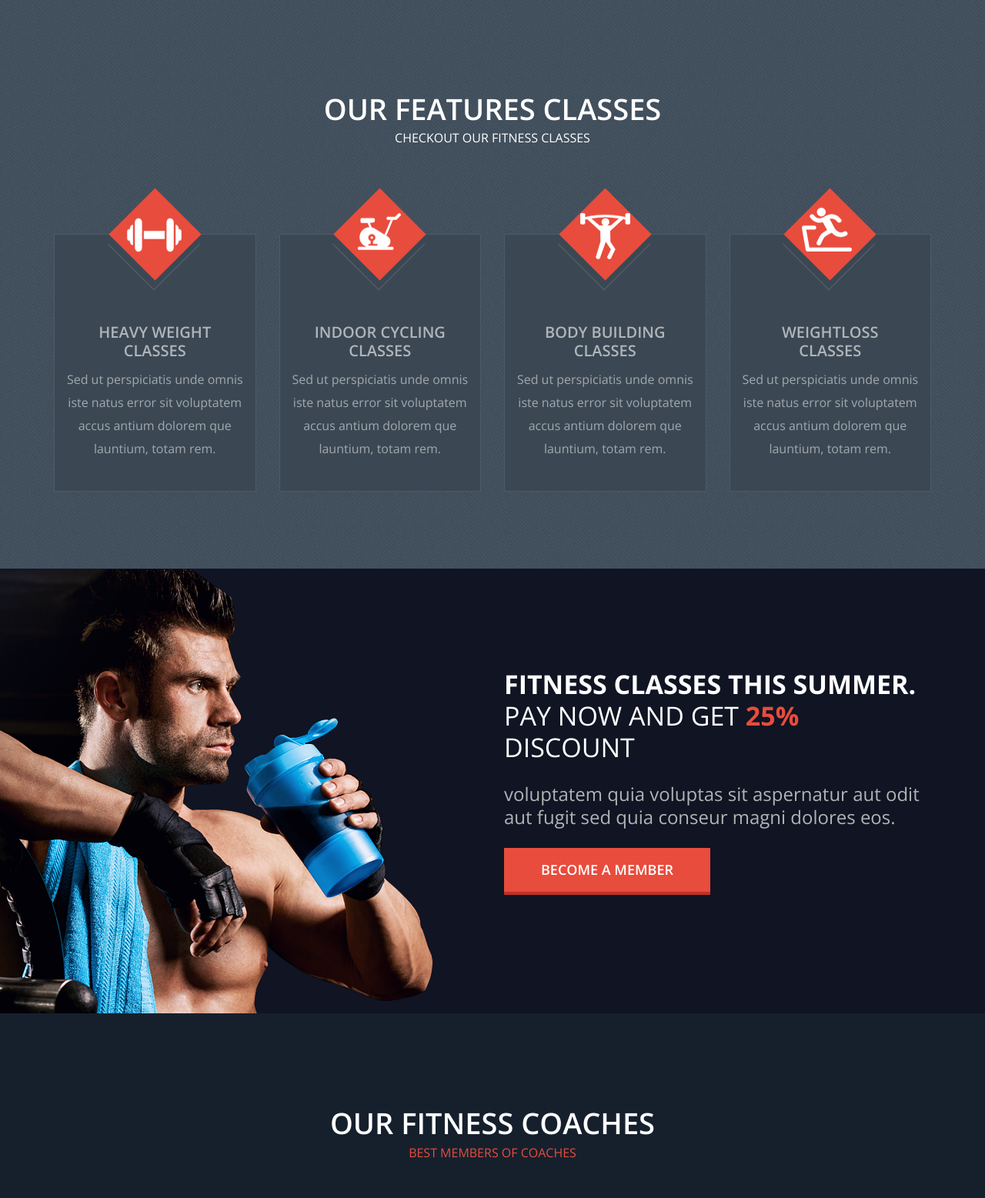
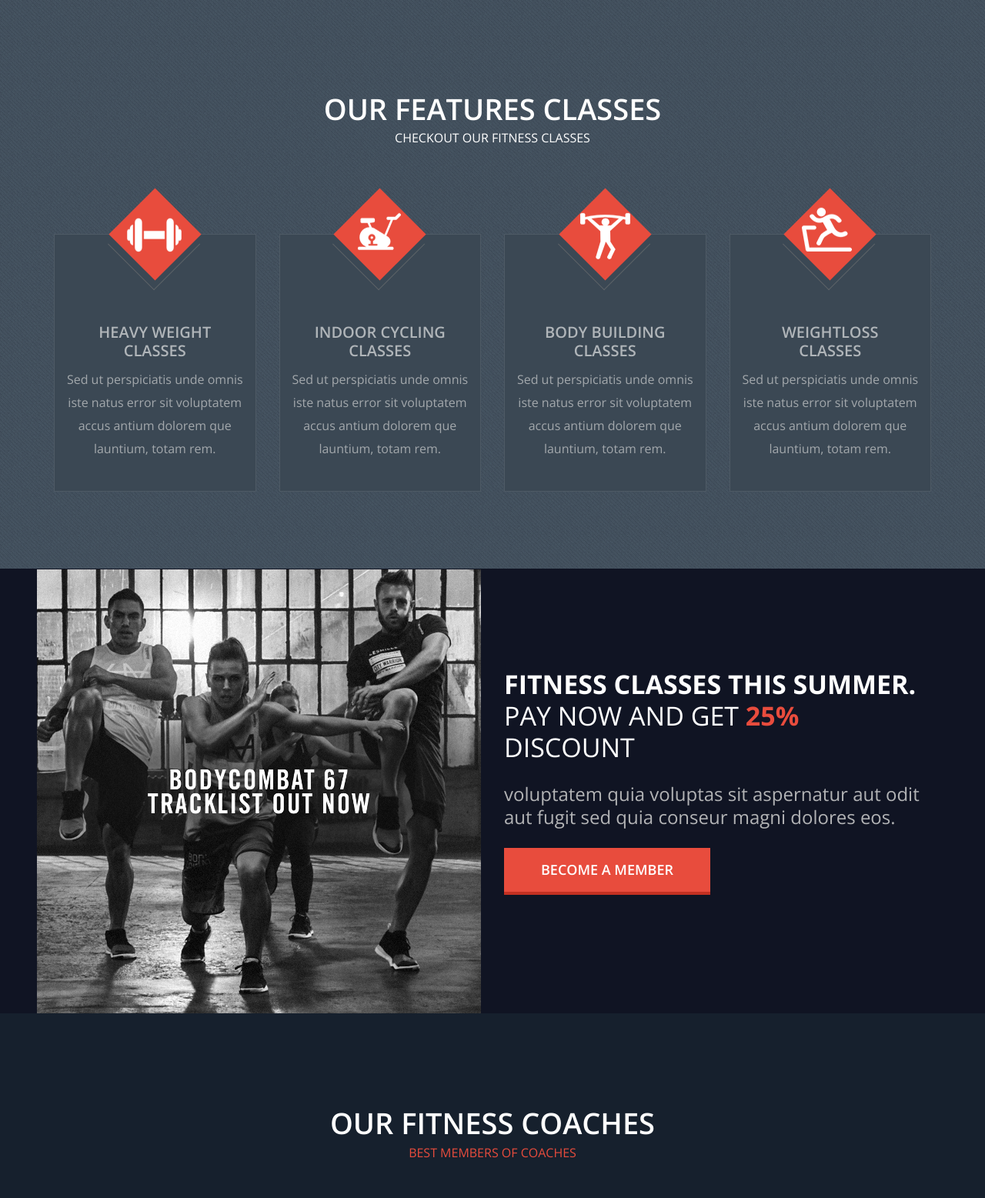
Before and after one commit to rusbal/bolt-train-gut, a PHP site: template theme/fitness/index.twig in a window 1280 px wide. Shown: the part 1666-3223 px from the top of the page at 77% size. Run offline with PHP 8.4, Linux system fonts and the light colour scheme; the template is opened without the code that fills it: most values are stand-ins (such as "Sample title", 1, 10 or a date in 2020); some libraries are stand-ins or nearby versions.

Commit message:
section-4 image, news images

```diff
--- a/theme/fitness/index.twig
+++ b/theme/fitness/index.twig
@@ -62,7 +62,7 @@
     <!-- Fitness Classes Us Section Start Here-->
     <section class="fitness-classes-section">
       <div class="container">
-        <div class="col-md-6 pull-left hidden-xs"> <img src="{{ paths.theme }}assets/img/fitness-class.png" alt=""> </div>
+        <div class="col-md-6 pull-left hidden-xs"> <img src="{{ paths.theme }}assets/img/section-4.jpg" alt=""> </div>
         <div class="col-md-6 col-xs-12">
           <h2><strong>fitness CLASSES THIS SUMMER.</strong> PAY NOW AND GET <strong class="red">25% </strong> DISCOUNT</h2>
           <p>voluptatem quia voluptas sit aspernatur aut odit aut fugit sed quia conseur magni dolores eos.</p>
```
Also changed, not shown: theme/fitness/assets/img/news1.jpg, theme/fitness/assets/img/news2.jpg, theme/fitness/assets/img/news3.jpg, theme/fitness/assets/img/news4.jpg, theme/fitness/assets/img/section-4.jpg (added), 3 other files.
